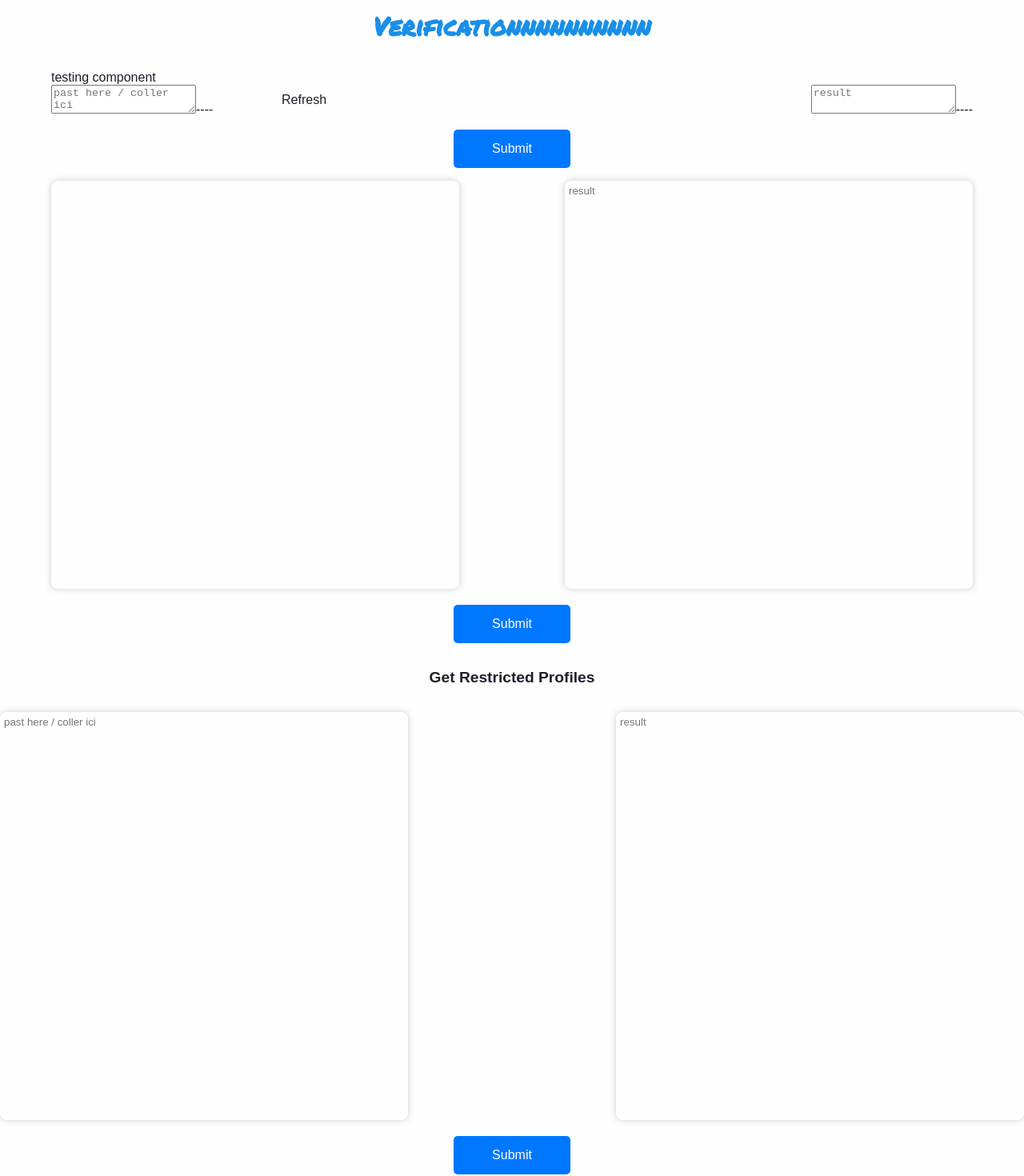
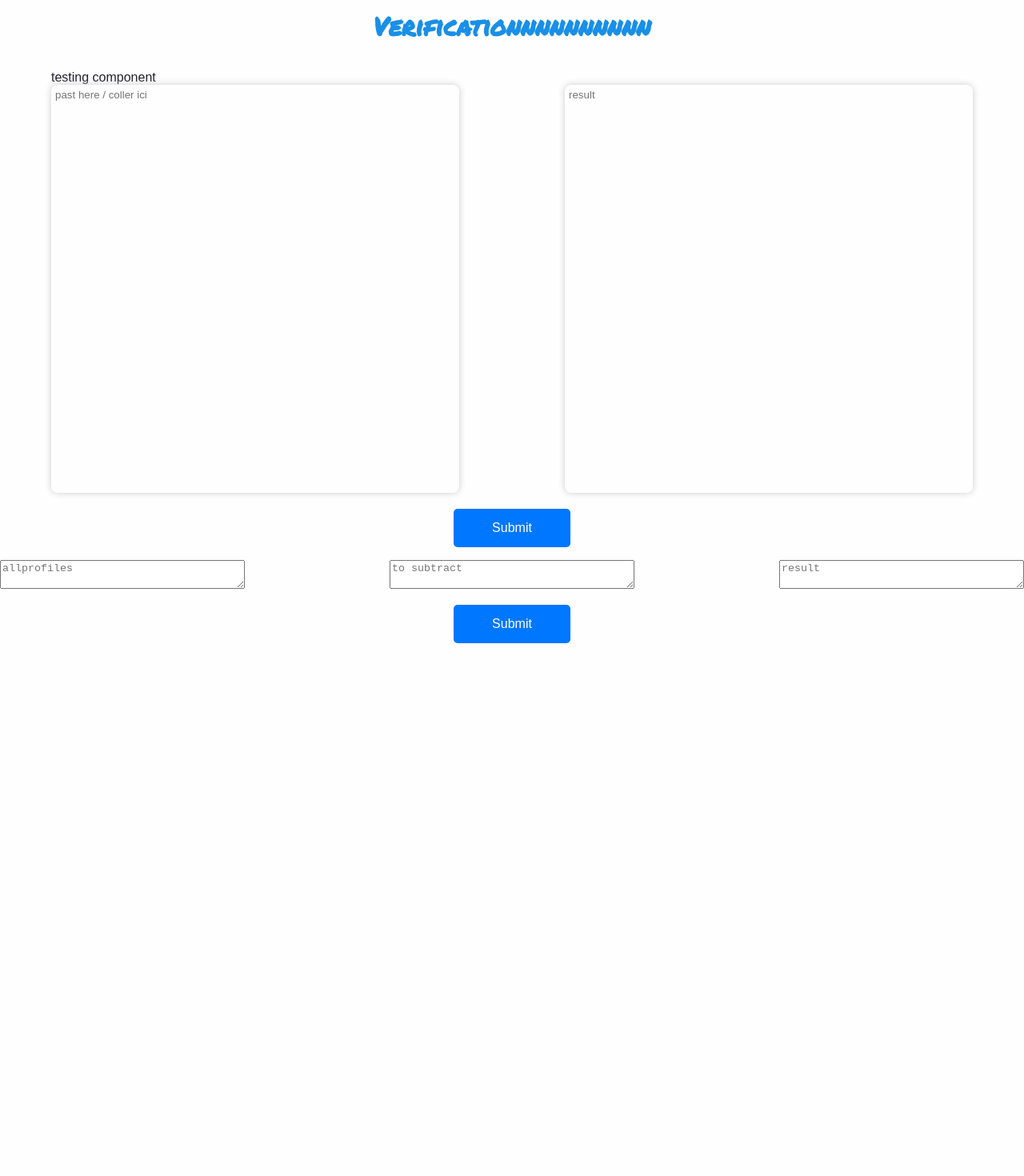
Before and after one commit to MohcineDev/bucket-vue, a Vue app: page /verification in a window 1280 px wide. Shown: the part 80-1550 px from the top of the page at 80% size. After the commit the page ends 900 px from the top, so only its background shows below. Built offline with nearby package versions, Linux system fonts and the light colour scheme.

Commit message:
get profile id function

```diff
--- a/src/components/FirstTextarea.vue
+++ b/src/components/FirstTextarea.vue
@@ -1,13 +1,11 @@
 <template>
-  <div>
+    <div>
 
-    <textarea  @input="e => $emit('handleChange', e)" :id="ID"  :value="myContent"
-    :placeholder="placeHolder" @focus="e=> $emit('handleFocus',e)"
-    :style='{color:color}'
-    ></textarea>
-    <span>---- {{ spanCount }}</span>
+        <textarea @input="e => $emit('handleChange', e)" :id="ID" :value="myContent" :placeholder="placeHolder"
+            @focus="e => $emit('handleFocus', e)" :style='{ color: color }'></textarea>
+        <span>{{ spanCount }}</span>
 
-  </div>
+    </div>
 </template>
 
 
@@ -16,5 +14,45 @@ const props = defineProps(['myContent', 'ID', 'placeHolder', 'spanCount', 'color
 </script>
 
 <style scoped>
+textarea {
+    height: 500px;
+    width: 500px;
+    font-family: arial;
+    resize: none;
+    border-radius: 8px;
+    border: none;
+    box-shadow: 0 0 8px #ccc;
+    background-color: #fefefe;
+    outline: none;
+    padding: 5px;
+}
 
+
+span {
+    position: absolute;
+    bottom: -15px;
+    left: 15px;
+    font-size: 12px;
+    color: #fff;
+    padding: 0 5px;
+}
+
+#src+span {
+    background-color: #af4343;
+}
+
+#result+span {
+    background-color: #33c138;
+}
+
+
+textarea:hover {
+    box-shadow: 0 0 8px #aaa;
+}
+
+@media screen and (max-width:1200px) {
+    textarea {
+        width: 400px;
+    }
+}
 </style>
--- a/src/views/Verification.vue
+++ b/src/views/Verification.vue
@@ -6,79 +6,32 @@
 
     <div class="textareas">
       <div id="refresh" @click="emptyTextareas">Refresh</div>
-        <FirstTextarea :myContent="textAreaSrc" color='gray'
-              @handleChange="e=>(textAreaSrc = e.target.value)"
-        ID="src" @handleFocus="e=>e.target.select()" placeHolder="past here / coller ici"
-          :spanCount='spanSrcCount'/>
+      <FirstTextarea :myContent="textAreaSrc" color='gray' @handleChange="e => (textAreaSrc = e.target.value)" ID="src"
+        @handleFocus="e => e.target.select()" placeHolder="past here / coller ici" :spanCount='spanSrcCount' />
 
-        <FirstTextarea  ID="result" placeHolder="result" readonly="true"
-        :myContent="textAreaResult"
-        :spanCount='spanResultCount'/>
-    </div>
-
-    <button @click="generateProfiles">Submit</button>
-  </div>
-  <!--  -->
-  <div class="container">
-    <div class="textareas">
-      <div id="refresh" @click="emptyTextareas">Refresh</div>
-
-      <div>
-        <textarea @input="(e) => (textAreaSrc = e.target.value)"></textarea>
-        <span>{{ spanSrcCount }}</span>
-      </div>
-      <div>
-        <textarea id="result" :value="textAreaResult" @input="(e) => (textAreaResult = e.target.value)" @focus="(e) => e.target.select()" placeholder="result" readonly="true"></textarea>
-        <span>{{ spanResultCount }}</span>
-      </div>
+      <FirstTextarea ID="result" placeHolder="result" readonly="true" :myContent="textAreaResult"
+        :spanCount='spanResultCount' />
     </div>
 
     <button @click="generateProfiles">Submit</button>
   </div>
 
-  <div class="container1">
-    <p>get restricted profiles</p>
-    <div class="textareas2">
-      <div>
-        <textarea id="src" :value="textAreaSrc1" @input="(e) => (textAreaSrc1 = e.target.value)" placeholder="past here / coller ici" ></textarea>
-      </div>
-      <div>
-        <textarea id="result" :value="textAreaResult1" @input="(e) => (textAreaResult1 = e.target.value)" @focus="(e) => e.target.select()" placeholder="result" readonly="true"
-        ></textarea>
-      </div>
-    </div>
 
-    <button @click="generateProfiles1">Submit</button>
-  </div>
+
 
   <section>
     <div class="container2">
       <div class="textareas2">
         <div>
-          <textarea
-            id="src"
-            :value="nbrs1"
-            @input="(e) => (nbrs1 = e.target.value)"
-            placeholder="allprofiles"
-          ></textarea>
+          <textarea id="src" :value="nbrs1" @input="(e) => (nbrs1 = e.target.value)" placeholder="allprofiles"></textarea>
         </div>
         <div>
-          <textarea
-            id="result"
-            :value="nbrs2"
-            @input="(e) => (nbrs2 = e.target.value)"
-            placeholder="to subtract"
-          ></textarea>
+          <textarea id="result" :value="nbrs2" @input="(e) => (nbrs2 = e.target.value)"
+            placeholder="to subtract"></textarea>
         </div>
         <div>
-          <textarea
-            id="result"
-            :value="nbrs3"
-            @input="(e) => (nbrs3 = e.target.value)"
-            @focus="(e) => e.target.select()"
-            placeholder="result"
-            readonly="true"
-          ></textarea>
+          <textarea id="result" :value="nbrs3" @input="(e) => (nbrs3 = e.target.value)" @focus="(e) => e.target.select()"
+            placeholder="result" readonly="true"></textarea>
         </div>
       </div>
 
@@ -92,7 +45,7 @@ import { ref } from "vue";
 import FirstTextarea from "../components/FirstTextarea.vue";
 //@focus="(e) => (e.target.select(),  window.navigator.clipboard.writeText =  e.target.value)"
 // const props = defineProps(["myContent", "ID", "placeHolder"]);
-function doSomething(e){
+function doSomething(e) {
   console.log(e)
 
 }
@@ -140,6 +93,8 @@ function generateProfiles() {
   let data = textAreaSrc.value.split("\n");
 
   data.forEach((row) => {
+
+    if (!row.includes('#')) {
       if (row.length > 30) {
         let firstCommaIndex = row.indexOf(",");
         let profileNbr = row.substring(firstCommaIndex + 1, row.indexOf('"', 12));
@@ -151,6 +106,7 @@ function generateProfiles() {
         let line = `${profileNbr} \t ${emailAddress} \n`;
 
         textAreaResult.value += line;
+      }
     }
   });
   spanSrcCount.value = data.length - 1;
@@ -214,34 +170,19 @@ function emptyTextareas() {
   position: relative;
 }
 
-.textareas > div {
+.textareas>div {
   position: relative;
 }
 
-textarea {
-  height: 500px;
-  width: 500px;
-  font-family: arial;
-  resize: none;
-  border-radius: 8px;
-  border: none;
-  box-shadow: 0 0 8px #ccc;
-  background-color: #fefefe;
-  outline: none;
-  padding: 5px;
-}
 
 .container2 textarea {
   width: 300px;
 }
 
-textarea:hover {
-  box-shadow: 0 0 8px #aaa;
-}
-
 #result {
   cursor: not-allowed;
 }
+
 p {
   text-align: center;
   margin: 2rem;
@@ -249,6 +190,7 @@ p {
   font-size: 1.2rem;
   font-weight: 700;
 }
+
 button {
   margin: 1rem auto;
   display: flex;
@@ -266,22 +208,6 @@ button:hover {
   background: #74b0f5;
 }
 
-span {
-  position: absolute;
-  bottom: -15px;
-  left: 15px;
-  font-size: 12px;
-  color: #fff;
-  padding: 0 5px;
-}
-
-#src + span {
-  background-color: #af4343;
-}
-
-#result + span {
-  background-color: #33c138;
-}
 
 #refresh {
   width: 50%;
```
Lines whose indentation alone changed are shown as unchanged.
